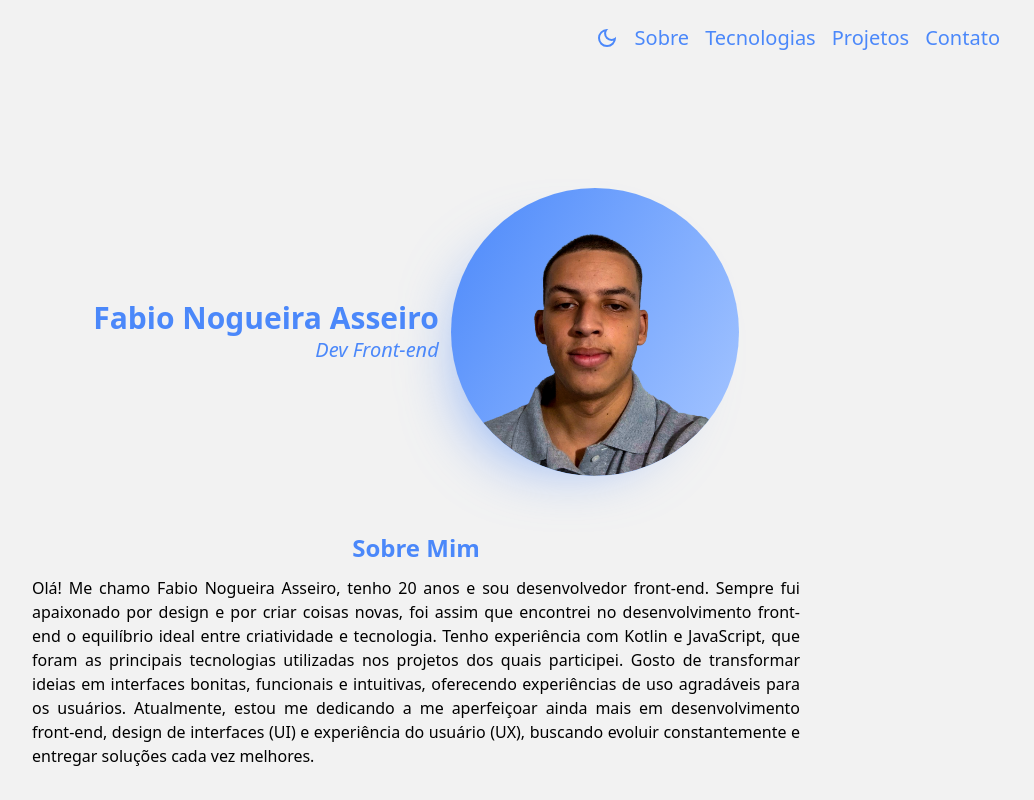
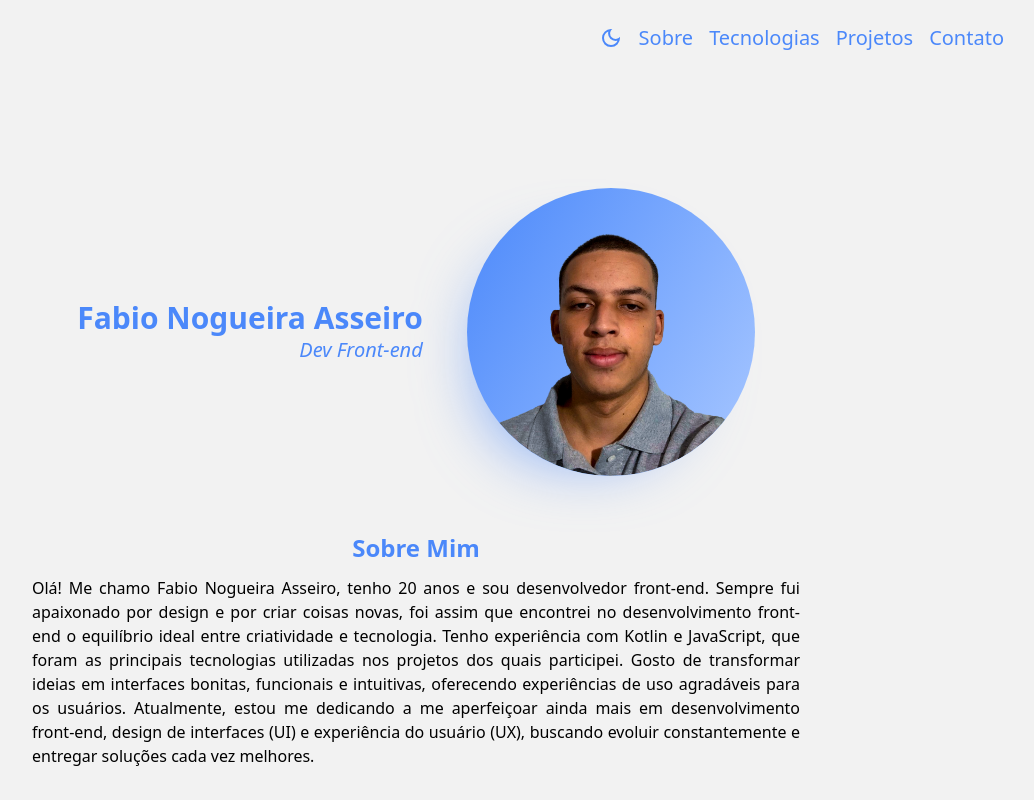
Before and after one commit to FabioAsseiro/portfolio-fabio, a website: page index.html in a window 1280 px wide. Shown: the top 800 px of the page, without its empty margins (224-1258 px from the left). Drawn offline with Linux system fonts and the light colour scheme.

Commit message:
fiz size

```diff
--- a/index.html
+++ b/index.html
@@ -8,7 +8,7 @@
     <title>Portfolio Fabio Nogueira</title>
 </head>
 <body class="bg-background dark:bg-backgroundDark">
-    <header class="py-3 px-2 md:p-6 mb-14 z-10 text-Principal dark:text-PrincipalDark">
+    <header class="py-3 px-1 md:px-5 md:py-6 mb-14 z-10 text-Principal dark:text-PrincipalDark">
         <div class="flex items-center justify-between md:justify-end px-4 gap-4 md:text-base">
 
         <!-- Botões de tema -->
@@ -37,7 +37,7 @@
 
 
     <main class="pt-14 flex flex-col items-center justify-center z-10">
-            <div class="flex items-center md:gap-6">
+            <div class="flex items-center md:gap-8">
                 <section class="w-2/3 flex flex-col items-end text-end justify-end mr-3">
                     <p class="font-bold text-Principal dark:text-PrincipalDark text-base md:text-3xl text-nowrap">Fabio Nogueira Asseiro</p>
                     <p class="font-extralight italic text-Principal dark:text-PrincipalDark text-fontdark text-sm md:text-xl">Dev Front-end</p>
```
Also changed, not shown: output.css.
